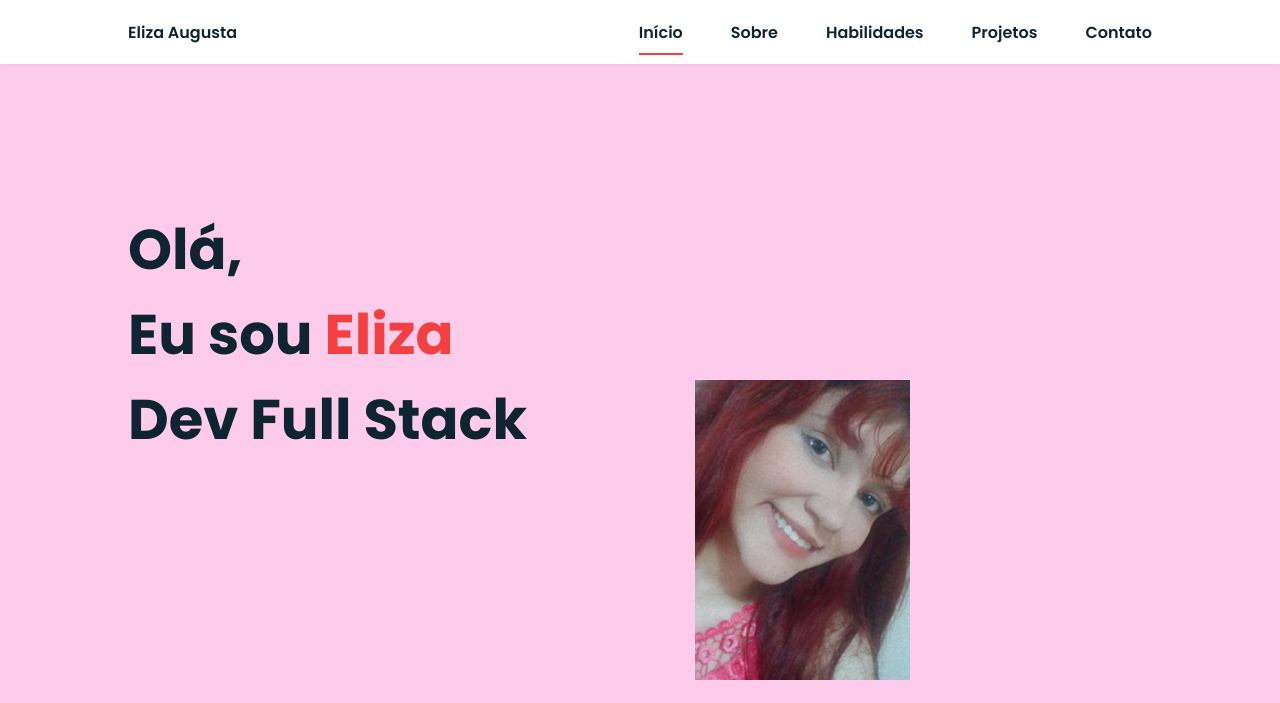
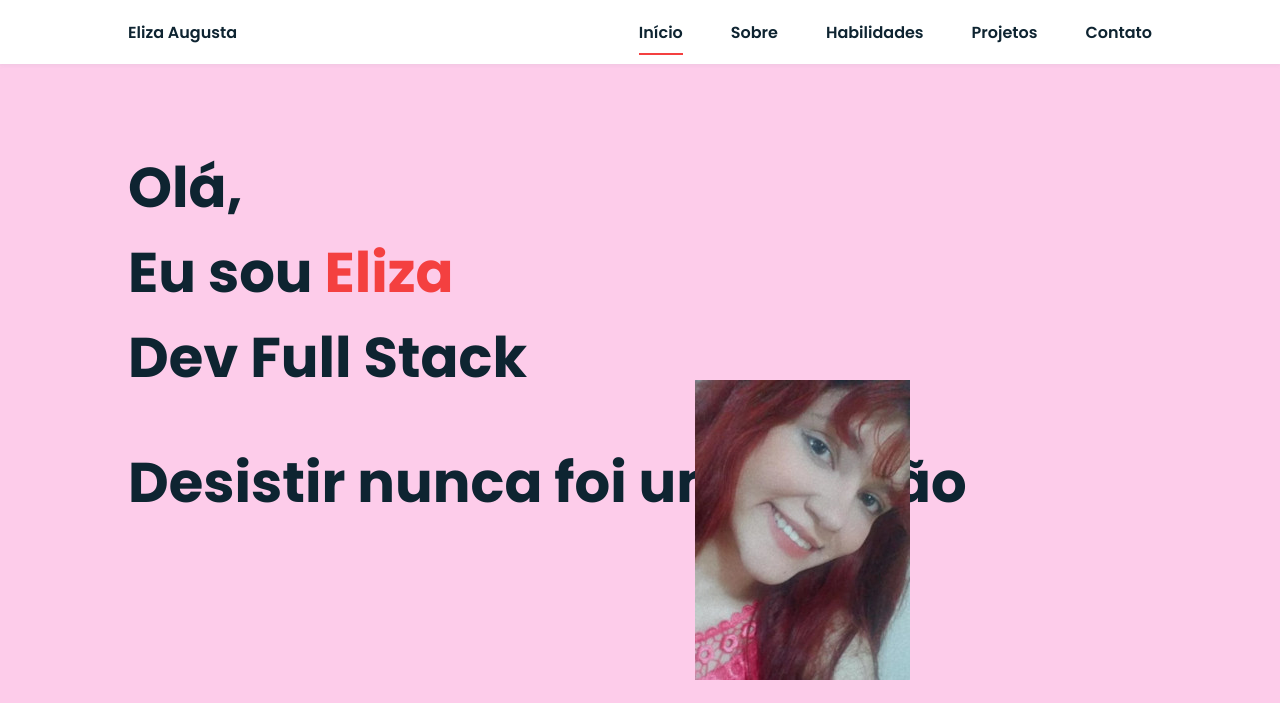
Before and after one commit to ElizaAugusta4/eportfolio, a plain HTML site: page index.html in a window 1280 px wide. Shown: the top 703 px of the page. Drawn offline with nearby package versions, Linux system fonts and the light colour scheme.

Commit message:
Update index.html

```diff
--- a/index.html
+++ b/index.html
@@ -34,6 +34,7 @@
             <section class="home bd-grid" id="home">
                 <div class="home__data">
                     <h1 class="home__title">Olá,<br>Eu sou <span class="home__title-color">Eliza</span><br>Dev Full Stack</h1>
+                    <h2 class="home__title">Desistir nunca foi uma opção</h2>
                 </div>
 
                 <div class="home__social">
```
